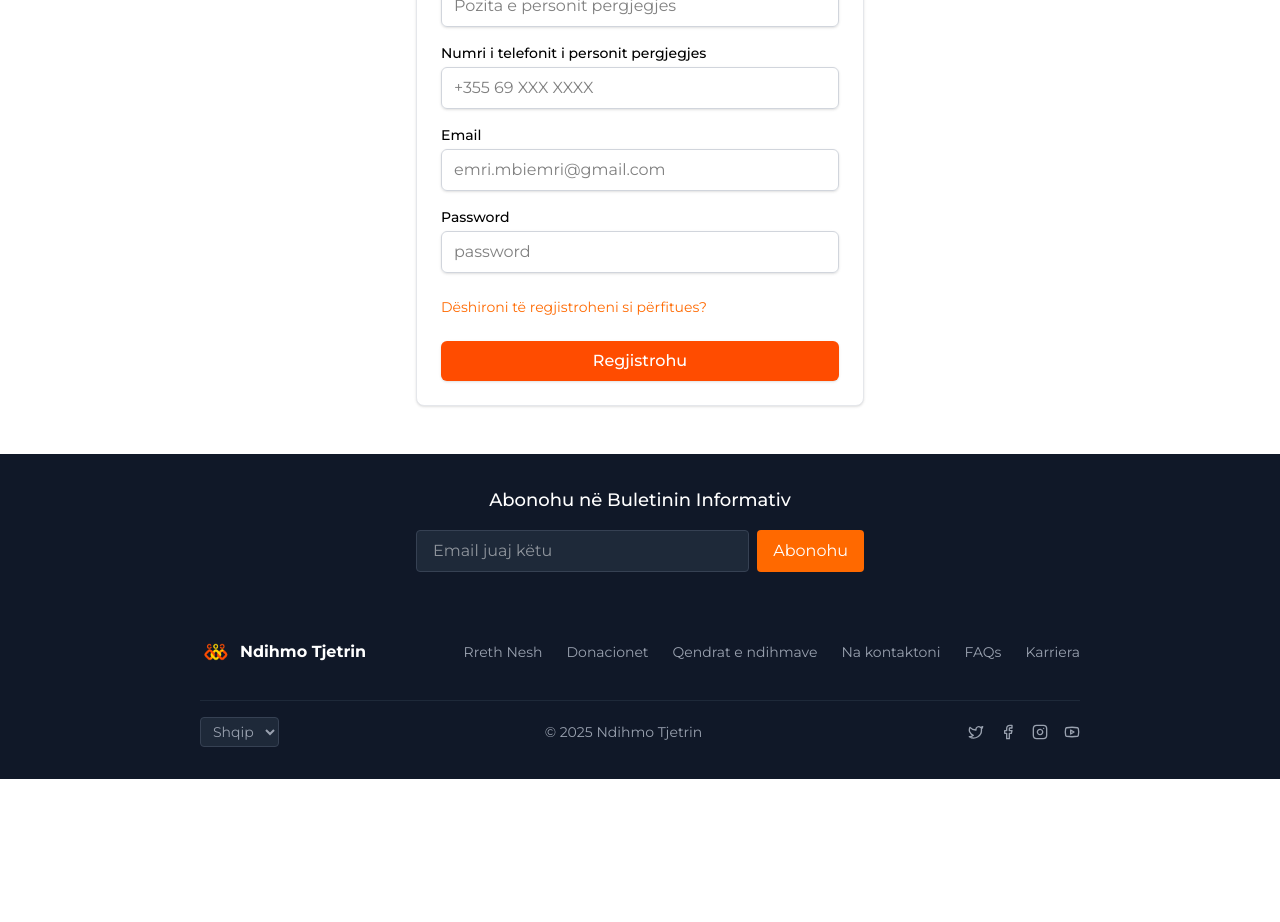
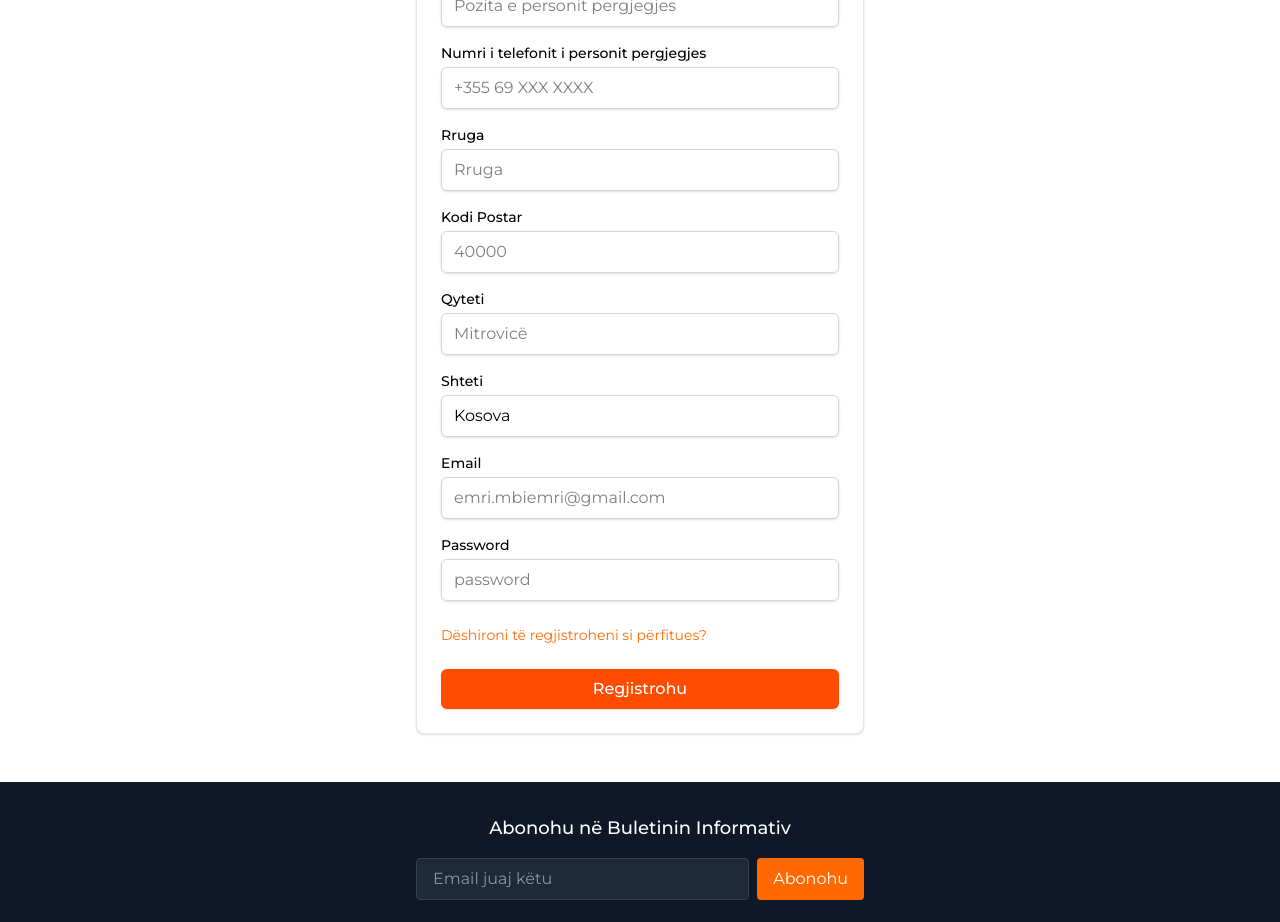
Before and after one commit to Lab-Course-2025/food-waste-reduction-react, a React (Vite) app: page /donors in a window 1280 px wide. Shown: the part 1100-2022 px from the top of the page. Before the commit the page ends 1879 px from the top, so only its background shows below. Built offline with nearby package versions, Linux system fonts and the light colour scheme.

Commit message:
added address fields

```diff
--- a/src/pages/donors.jsx
+++ b/src/pages/donors.jsx
@@ -21,15 +21,33 @@ const Donors = () => {
     contact_title: "",
     contact_phone: "",
     email: "",
-    password: ""
+    password: "",
+    address: {
+      street: "",
+      postcode: "",
+      city: "",
+      country: "Kosova", // Default value since it's fixed
+    }
   });
   const [errors, setErrors] = useState({});
   const navigate = useNavigate();
 
-
   const handleChange = (e) => {
     const { name, value } = e.target;
-    setFormData({ ...formData, [e.target.name]: e.target.value });
+
+    // Handle nested address fields
+    if (name.startsWith("address.")) {
+      const field = name.split(".")[1];
+      setFormData((prev) => ({
+        ...prev,
+        address: { ...prev.address, [field]: value },
+      }));
+    } else {
+      setFormData((prev) => ({
+        ...prev,
+        [name]: value,
+      }));
+    }
 
     // Clear the error for the specific field when the user starts typing
     setErrors((prevErrors) => ({ ...prevErrors, [name]: "" }));
@@ -39,8 +57,22 @@ const Donors = () => {
   const validateForm = () => {
     const newErrors = {};
     Object.keys(formData).forEach((key) => {
-      if (!formData[key].trim()) {
+      if (typeof formData[key] === "string" && !formData[key].trim()) {
         newErrors[key] = "*E nevojshme. ";
+      } else if (typeof formData[key] === "object" && formData[key] !== null) {
+        console.log(`Validating object: ${key}`, formData[key]);
+
+        // Validate address fields
+        Object.keys(formData[key]).forEach((subKey) => {
+          const value = formData[key][subKey];
+          console.log(`Checking ${key}.${subKey}:`, value); // Debug log
+
+          if (typeof value !== "string" || !value.trim()) {
+            console.log(`❌ Invalid: ${key}.${subKey}`);
+
+            newErrors[`${key}.${subKey}`] = "*E nevojshme.";
+          }
+        });
       }
     });
     setErrors(newErrors);
@@ -106,7 +138,7 @@ const Donors = () => {
                   Emri i biznesit
                 </label>
                 <Input name="business_name" value={formData.business_name} onChange={handleChange} placeholder="Emri i biznesit" className="w-full border-gray-300" />
-                {errors.business_name && <p className="text-red-500 text-sm font-regular  mt-1">{errors.business_name}</p>}
+                {errors.business_name && <p className="text-red-500 text-sm font-regular mt-1">{errors.business_name}</p>}
               </div>
 
               <div>
@@ -114,7 +146,7 @@ const Donors = () => {
                   Numri i biznesit
                 </label>
                 <Input name="business_number" value={formData.business_number} onChange={handleChange} placeholder="Numri i biznesit" className="w-full border-gray-300" />
-                {errors.business_number && <p className="text-red-500 text-sm font-regular  mt-1">{errors.business_number}</p>}
+                {errors.business_number && <p className="text-red-500 text-sm font-regular mt-1">{errors.business_number}</p>}
               </div>
 
               <div>
@@ -122,7 +154,7 @@ const Donors = () => {
                   Emri i personit pergjegjes
                 </label>
                 <Input name="contact_first_name" value={formData.contact_first_name} onChange={handleChange} placeholder="Emri i personit pergjegjes" className="w-full border-gray-300" />
-                {errors.contact_first_name && <p className="text-red-500 text-sm font-regular  mt-1">{errors.contact_first_name}</p>}
+                {errors.contact_first_name && <p className="text-red-500 text-sm font-regular mt-1">{errors.contact_first_name}</p>}
               </div>
 
               <div>
@@ -130,7 +162,7 @@ const Donors = () => {
                   Mbiemri i personit pergjegjes
                 </label>
                 <Input name="contact_last_name" value={formData.contact_last_name} onChange={handleChange} placeholder="Mbiemri i personit pergjegjes" className="w-full border-gray-300" />
-                {errors.contact_last_name && <p className="text-red-500 text-sm font-regular  mt-1">{errors.contact_last_name}</p>}
+                {errors.contact_last_name && <p className="text-red-500 text-sm font-regular mt-1">{errors.contact_last_name}</p>}
               </div>
 
               <div>
@@ -138,7 +170,7 @@ const Donors = () => {
                   Pozita e personit pergjegjes
                 </label>
                 <Input name="contact_title" value={formData.contact_title} onChange={handleChange} placeholder="Pozita e personit pergjegjes" className="w-full border-gray-300" />
-                {errors.contact_title && <p className="text-red-500 text-sm font-regular  mt-1">{errors.contact_title}</p>}
+                {errors.contact_title && <p className="text-red-500 text-sm font-regular mt-1">{errors.contact_title}</p>}
               </div>
 
               <div>
@@ -146,7 +178,39 @@ const Donors = () => {
                   Numri i telefonit i personit pergjegjes
                 </label>
                 <Input name="contact_phone" value={formData.contact_phone} onChange={handleChange} placeholder="+355 69 XXX XXXX" className="w-full border-gray-300" />
-                {errors.contact_phone && <p className="text-red-500 text-sm font-regular  mt-1">{errors.contact_phone}</p>}
+                {errors.contact_phone && <p className="text-red-500 text-sm font-regular mt-1">{errors.contact_phone}</p>}
+              </div>
+
+              {/* Adresa */}
+              <div>
+                <label htmlFor="street" className="block text-sm font-medium mb-1">
+                  Rruga
+                </label>
+                <Input name="address.street" value={formData.address.street} onChange={handleChange} placeholder="Rruga" className="w-full border-gray-300" />
+                {errors["address.street"] && <p className="text-red-500 text-sm font-regular mt-1">{errors["address.street"]}</p>}
+              </div>
+
+              <div>
+                <label htmlFor="postcode" className="block text-sm font-medium mb-1">
+                  Kodi Postar
+                </label>
+                <Input name="address.postcode" value={formData.address.postcode} onChange={handleChange} placeholder="40000" className="w-full border-gray-300" />
+                {errors["address.postcode"] && <p className="text-red-500 text-sm font-regular mt-1">{errors["address.postcode"]}</p>}
+              </div>
+
+              <div>
+                <label htmlFor="city" className="block text-sm font-medium mb-1">
+                  Qyteti
+                </label>
+                <Input name="address.city" value={formData.address.city} onChange={handleChange} placeholder="Mitrovicë" className="w-full border-gray-300" />
+                {errors["address.city"] && <p className="text-red-500 text-sm font-regular mt-1">{errors["address.city"]}</p>}
+              </div>
+
+              <div>
+                <label htmlFor="country" className="block text-sm font-medium mb-1">
+                  Shteti
+                </label>
+                <Input name="address.country" value={formData.address.country} onChange={handleChange} placeholder="Kosova" className="w-full border-gray-300" disabled />
               </div>
 
               <div>
@@ -162,7 +226,7 @@ const Donors = () => {
                   placeholder="emri.mbiemri@gmail.com"
                   className="w-full border-gray-300"
                 />
-                {errors.email && <p className="text-red-500 text-sm font-regular  mt-1">{errors.email}</p>}
+                {errors.email && <p className="text-red-500 text-sm font-regular mt-1">{errors.email}</p>}
               </div>
 
               <div>
@@ -170,7 +234,7 @@ const Donors = () => {
                   Password
                 </label>
                 <Input name="password" value={formData.password} onChange={handleChange} type="password" placeholder="password" className="w-full border-gray-300" />
-                {errors.password && <p className="text-red-500 text-sm font-regular  mt-1">{errors.password}</p>}
+                {errors.password && <p className="text-red-500 text-sm font-regular mt-1">{errors.password}</p>}
               </div>
 
               <div className="flex items-start py-2">
```
